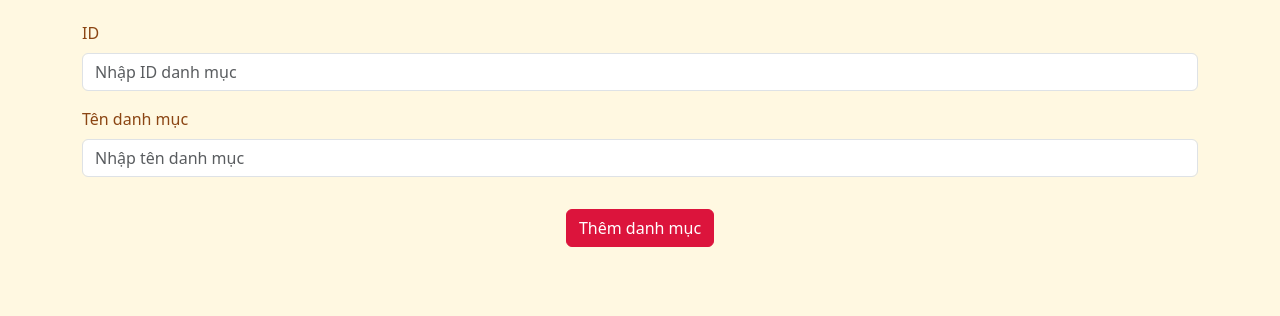
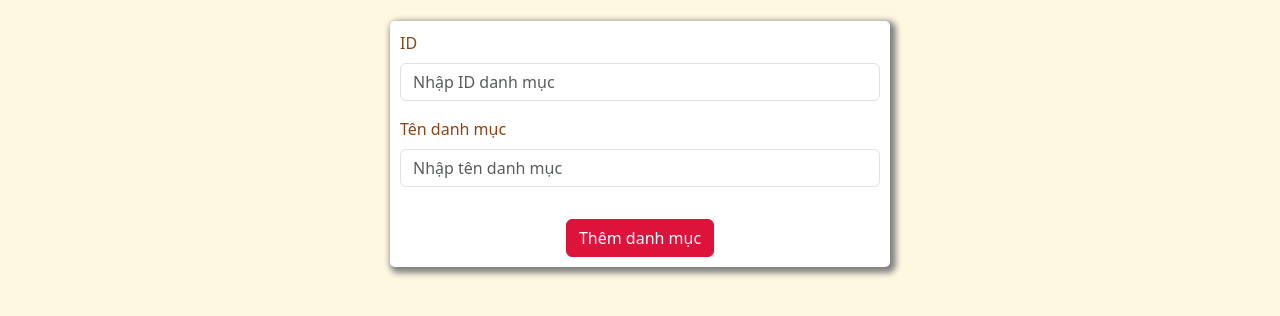
Before and after one commit to ChiToan2412/cakePlus, a website: page admin/categories.html in a window 1280 px wide. Shown: the part 410-726 px from the top of the page. Drawn offline with nearby package versions, Linux system fonts and the light colour scheme.

Commit message:
css form

```diff
--- a/admin/categories.html
+++ b/admin/categories.html
@@ -38,6 +38,14 @@
     .btn-danger {
       background-color: var(--button-color);
       border-color: var(--button-color);
+    }
+    form{
+      width: 500px;
+      margin: 0 auto;
+      background-color: white;
+      box-shadow: 3px 3px 6px 3px gray;
+      padding: 10px;
+      border-radius: 5px;
     }
   </style>
 </head>
```
